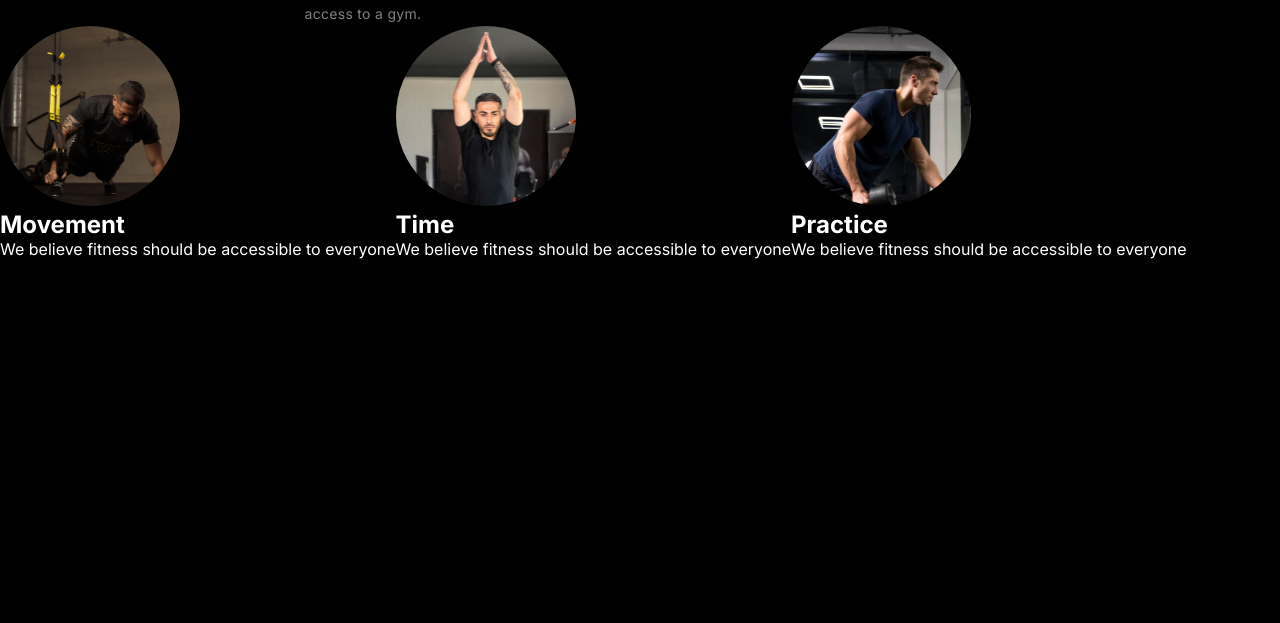
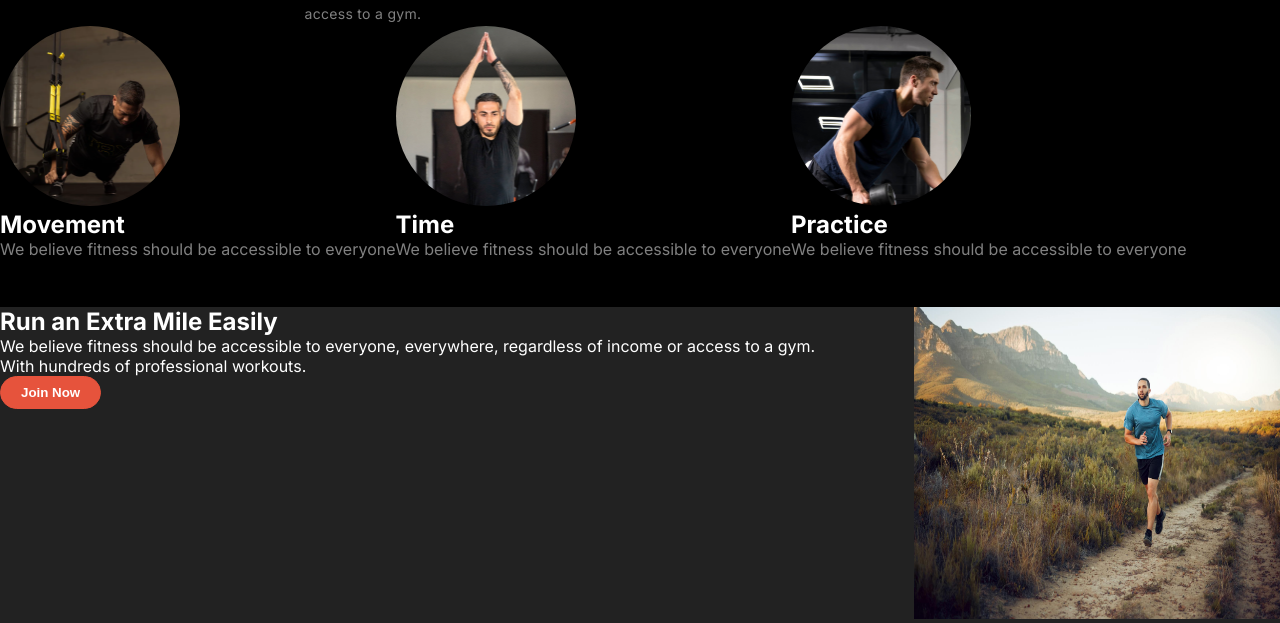
Before and after one commit to mrashid124/Assign2B10-BodyFit, a plain HTML site: page index.html in a window 1280 px wide. Shown: the part 564-1187 px from the top of the page. Before the commit the page ends 823 px from the top, so only its background shows below. Drawn offline with Linux system fonts and the light colour scheme.

Commit message:
Run miles section added

```diff
--- a/Style/style.css
+++ b/Style/style.css
@@ -14,6 +14,11 @@ body {
 .body-area {
     background-color: rgb(0, 0, 0);
     color: rgb(255, 255, 255);
+}
+
+.header {
+    width: 1440px;
+    height: 715px;
 }
 
 .container {
@@ -193,6 +198,7 @@ top: 556px;    */
 
 
 }
+
 .habit-title p {
     font-size: 14px;
     font-weight: 400;
@@ -204,7 +210,8 @@ top: 556px;    */
     color: rgba(255, 255, 255, 0.5);
 
 }
-.img-container{
+
+.img-container {
     display: flex;
 }
 
@@ -213,3 +220,20 @@ top: 556px;    */
     width: 180px;
     border-radius: 50%;
 }
+
+.img-container p {
+    color: rgba(255, 255, 255, 0.5);
+}
+
+/* Run an Extra  Mile */
+.run-miles {
+    margin-top: 48px;
+    display: flex;
+    gap: 4rem;
+    background: rgb(34, 34, 34);;
+
+}
+.run-miles img {
+    width: 366px;
+    height: 312px;
+}
--- a/index.html
+++ b/index.html
@@ -8,6 +8,7 @@
     <link rel="stylesheet" href="./Style/style.css">
 </head>
 <body class="body-area">
+    <header>
         <nav class="navbar">
             <div class="nav-title">
                 <h1 class="bg-color">BodyFit</h1>
@@ -56,6 +57,7 @@
 
                 </div>
             </section>
+    </header>
 
         <!-- Change Habit -->
          <section>
@@ -83,6 +85,20 @@
 
          </section>
 
+         <!-- Run an Extra Mile Easily -->
+          <section class="run-miles">
+            <div>
+                <h2>Run an Extra Mile Easily</h2>
+                <p>We believe fitness should be accessible to everyone, everywhere, regardless of income or access to a gym. With hundreds of professional workouts.</p>
+                <button class="btn">
+                    Join Now
+                </button>
+            </div>
+            <div>
+                <img src="./images/run.jpg" alt="">
+            </div>
+          </section>
+
 
 
 </body>
```
Lines whose indentation alone changed are shown as unchanged.
